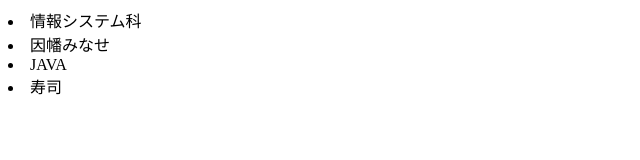
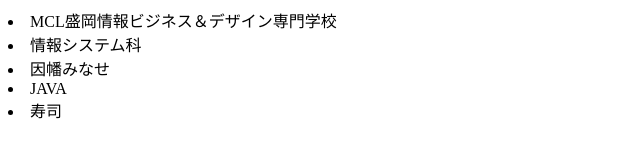
Before and after one commit to tawaruuu/branch-test, a plain HTML site: page profile_B.html in a window 1280 px wide. Shown: the whole page, without its empty margins (0-640 px from the left). Drawn offline with Linux system fonts and the light colour scheme.

Commit message:
修正しました。（怒）

```diff
--- a/profile_B.html
+++ b/profile_B.html
@@ -6,6 +6,7 @@
     <title>Document</title>
 </head>
 <body>
+    <li>MCL盛岡情報ビジネス＆デザイン専門学校</li>
     <li>情報システム科</li>
     <li>因幡みなせ</li>
     <li>JAVA</li>
```
